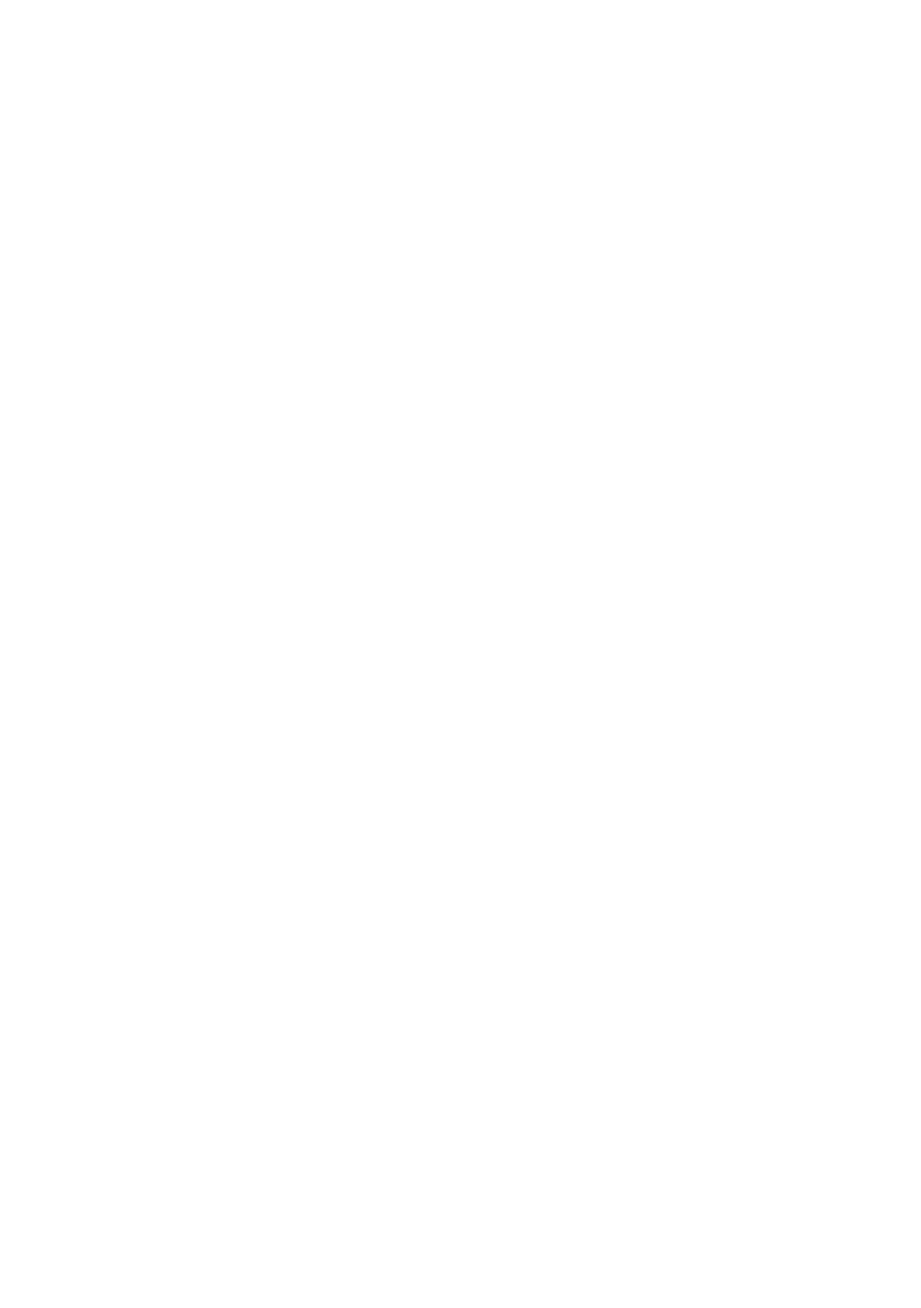
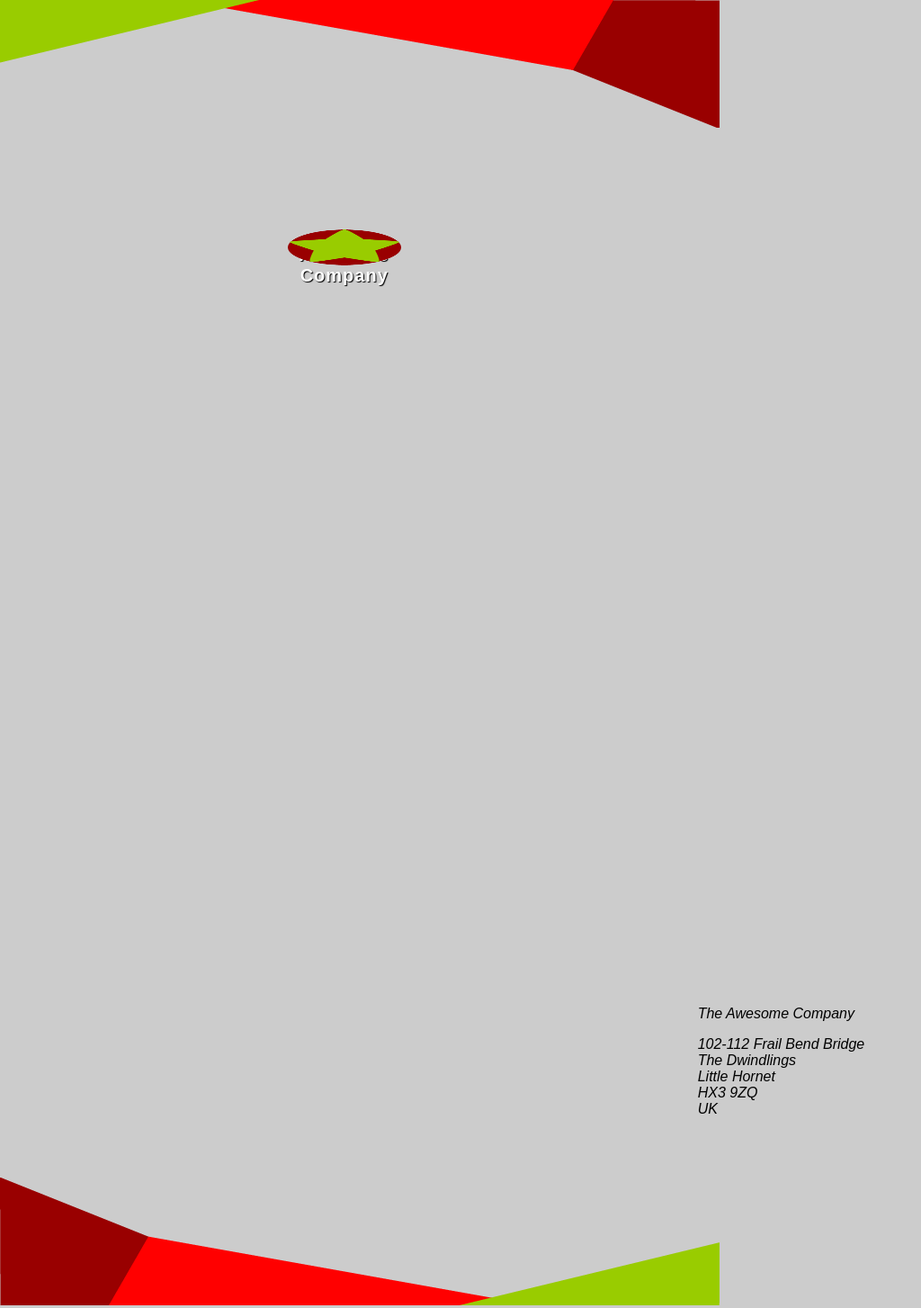
Before and after one commit to laurenkerrigan/laurenkerrigan.github.io, a plain HTML site: page ica/ica6/ica6.html in a window 1280 px wide. Shown: the whole page at 90% size, without its empty margins (0-1024 px from the left). Before the commit the page ends 800 px from the top, so only its background shows below. Drawn offline with Linux system fonts and the light colour scheme.

Commit message:
link css

```diff
--- a/css/week_6.css
+++ b/css/week_6.css
@@ -10,3 +10,8 @@ html {
     color: rgb(0, 229, 255);
     border-style: dashed 10 px;
 }
+
+#first_div {
+    position: relative;
+    left: 200 px;
+}
--- a/ica/ica6/ica6.css
+++ b/ica/ica6/ica6.css
@@ -0,0 +1,56 @@
+* {
+    box-sizing: border-box;
+  }
+
+  html {
+    font-family: sans-serif;
+  }
+
+  body {
+    margin: 0;
+    background: #ccc;
+  }
+  #top {
+    float:top;
+  }
+  article {
+    width: 210mm;
+    height: 297mm;
+    margin: 20px auto;
+    position: relative;
+  }
+#star {
+  position: absolute;
+  top: 12mm;
+  left: 20mm;
+  width: 128px;
+  height: 128px;
+  padding: 44px 0;
+  shadow: 1px 1px 1px black;
+}
+  h1 {
+    position: absolute;
+    top: 12mm;
+    left: 20mm;
+    width: 128px;
+    height: 128px;
+    font-size: 20px;
+    letter-spacing: 1px;
+    text-align: center;
+    padding: 44px 0;
+    color: white;
+    text-shadow: 1px 1px 1px black;
+  }
+
+  address {
+    position: absolute;
+    bottom: 8mm;
+    right: 20mm;
+  }
+
+  #bottom {
+    float:bottom;
+  }
+
+
+  /* Your CSS below here */
--- a/ica/ica6/ica6.html
+++ b/ica/ica6/ica6.html
@@ -0,0 +1,26 @@
+<!DOCTYPE html>
+<html lang="en-US">
+  <head>
+    <meta charset="utf-8">
+    <meta name="viewport" content="width=device-width">
+    <title>Fancy letterheaded paper</title>
+  </head>
+  <link rel="stylesheet" href="ica6.css">
+  <body>
+<img id="top" src="top-image.png" alt="letterhead decor, top half">
+    <article>
+    <h1>Awesome<br>Company</h1>
+     <img id="star" src="logo.png" alt="a fun star logo">
+
+      <address>
+        <p>The Awesome Company</p>
+        <p>102-112 Frail Bend Bridge<br>
+        The Dwindlings<br>
+        Little Hornet<br>
+        HX3 9ZQ<br>
+        UK</p>
+      </address>
+    </article>
+<img id="bottom" src="bottom-image.png" alt="letterhead decor, bottom half">
+  </body>
+</html>
```
Also changed, not shown: Class Notes/week_6.html (+1 -0 lines).
